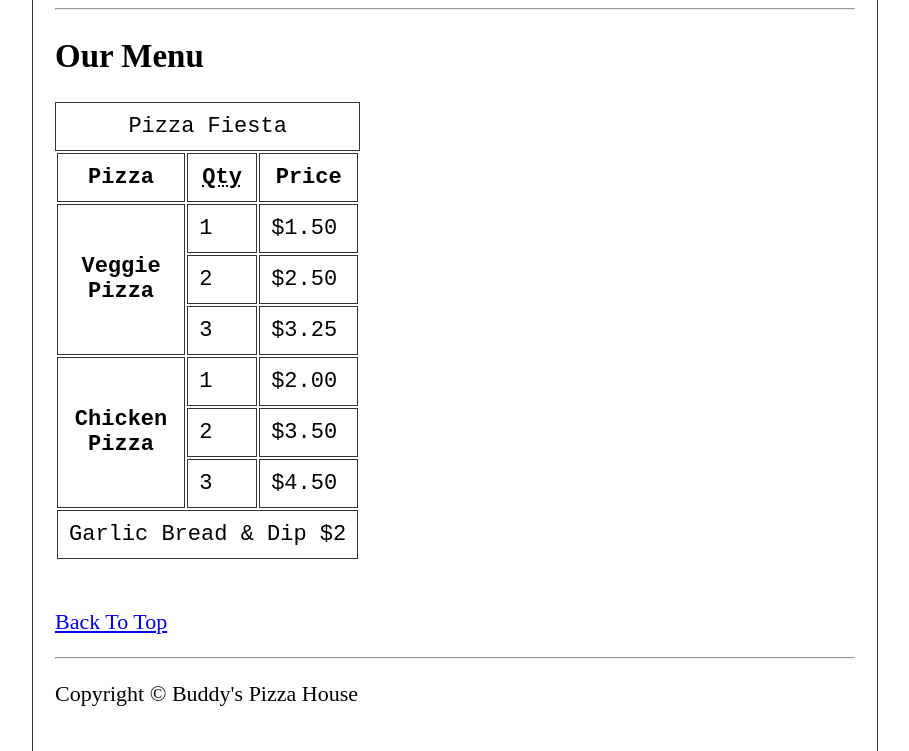
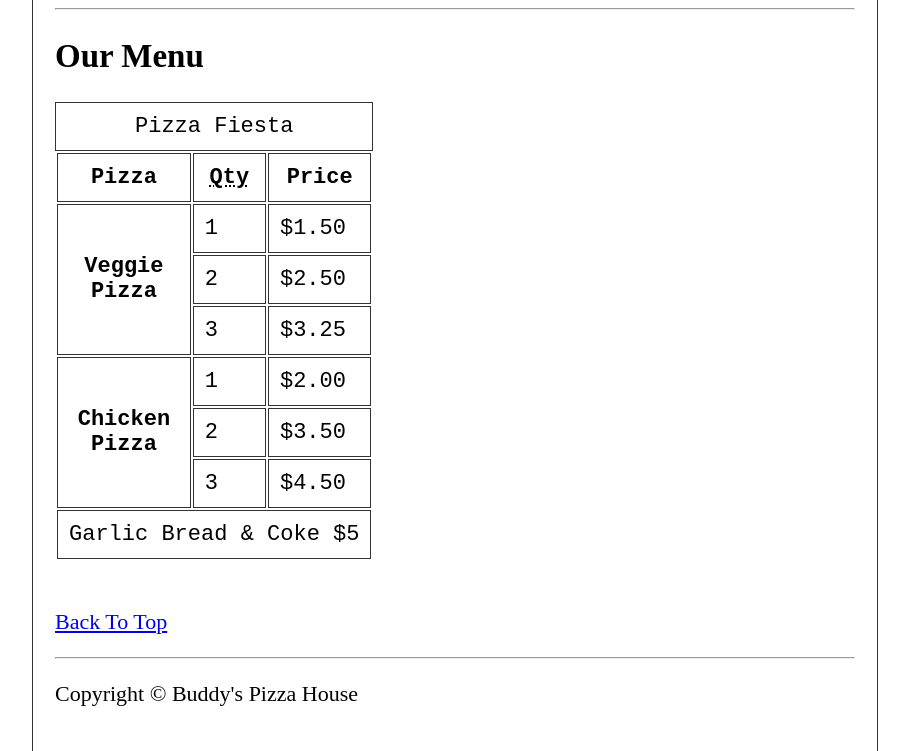
Before and after one commit to srivishnu99/HTML-Project, a plain HTML site: page index.html in a window 1280 px wide. Shown: the part 828-1579 px from the top of the page, without its empty margins (185-1094 px from the left). Drawn offline with Linux system fonts and the light colour scheme.

Commit message:
Final Commit

```diff
--- a/index.html
+++ b/index.html
@@ -6,7 +6,6 @@
     <meta name="author" content="Srivishnu Ravinuthala">
     <meta name="description" content="The official website for Buddy's Pizza House">
     <title>The Little Taco Shop</title>
-    <link rel="icon" href="favicon.ico" type="image/x-icon">
     <link rel="stylesheet" href="css/style.css">
 </head>
 
@@ -30,7 +29,8 @@
             </ul>
         </nav>
         <figure>
-            <img src="img/pizza-5179939_640.jpg" alt="Yummy Cheesy Pizza" title="We love pizza!"  width="400" height="260">
+            <img src="img/pizza-5179939_640.jpg" alt="Yummy Cheesy Pizza" title="We love pizza!" width="400"
+                height="260">
             <figcaption>Yummy Cheesy Pizza 😋</figcaption>
         </figure>
     </header>
@@ -49,7 +49,8 @@
                     <summary>When did pizza first appear in United States?</summary>
                     <p>
                         Pizza first appeared in the United States in the late 19th century,
-                        with the opening of Lombardi's, the country's first pizzeria, in <time datetime="1905">1905</time>.
+                        with the opening of Lombardi's, the country's first pizzeria, in <time
+                            datetime="1905">1905</time>.
                     </p>
                 </details>
             </aside>
@@ -103,7 +104,7 @@
                 <tfoot>
                     <tr>
                         <td colspan="3">
-                            Garlic Bread &amp; Dip $2
+                            Garlic Bread &amp; Coke $5
                         </td>
                     </tr>
                 </tfoot>
```
Also changed, not shown: contact.html (+4 -7 lines), hours.html (+0 -1 lines).
